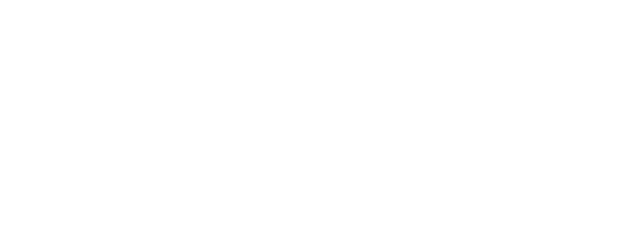
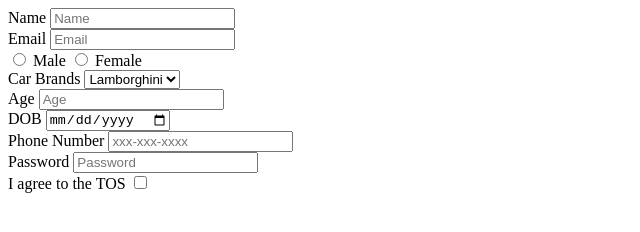
Before and after one commit to acciojob/signup-form-car-prakriti-2908, a website: page main.html in a window 1280 px wide. Shown: the whole page, without its empty margins (0-640 px from the left). Drawn offline with Linux system fonts and the light colour scheme.

Commit message:
created a submission

```diff
--- a/main.html
+++ b/main.html
@@ -4,11 +4,49 @@
 
 <head>
 	<link rel="stylesheet" href="styles.css">
+	<title>Signup Form Car</title>
 </head>
 
 <body>
 	<!-- the entire body must be written by student -->
-    <script type="text/javascript" src="./script.js">
+	<form method="post">
+		<label for="name">Name</label>
+	<input id="name" placeholder="Name" type="text" required>
+	<br>
+	<label for="email">Email</label>
+	<input id="email" type="email" placeholder="Email" required>
+	<br>
+	<input name="gender" id="gender_m" type="radio" required>
+	<label for="gender_m">Male</label>
+	<input name="gender" id="gender_f" type="radio" required>
+	<label for="gender_f">Female</label>
+	<br>
+	<label for="cars">Car Brands</label>
+	<select id="cars" aria-required>
+		<option>Lamborghini</option>
+		<option>Swift</option>
+		<option>Nano</option>
+		<option>Audi</option>
+		<option>Mercedez</option>
+	</select>
+	<br>
+	<label for="age">Age</label>
+	<input id="age" type="number" placeholder="Age" required>
+	<br>
+	<label for="dob">DOB</label>
+	<input id="dob" type="date" required>
+	<br>
+	<label for="tel">Phone Number</label>
+	<input id="tel" type="tel" placeholder="xxx-xxx-xxxx">
+	<br>
+	<label for="password">Password</label>
+	<input id="password" placeholder="Password" type="password" required>
+	<br>
+	<label for="tos">I agree to the TOS</label>
+	<input id="tos" type="checkbox" required>
+
+	</form>
+	<script type="text/javascript" src="./script.js">
 </script>
 
 </body>
```
